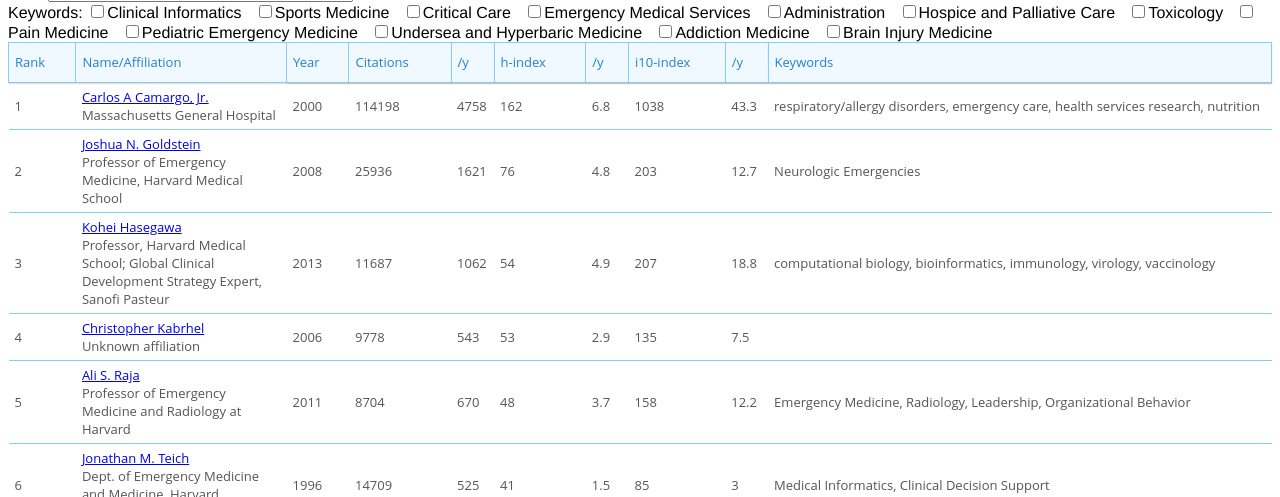
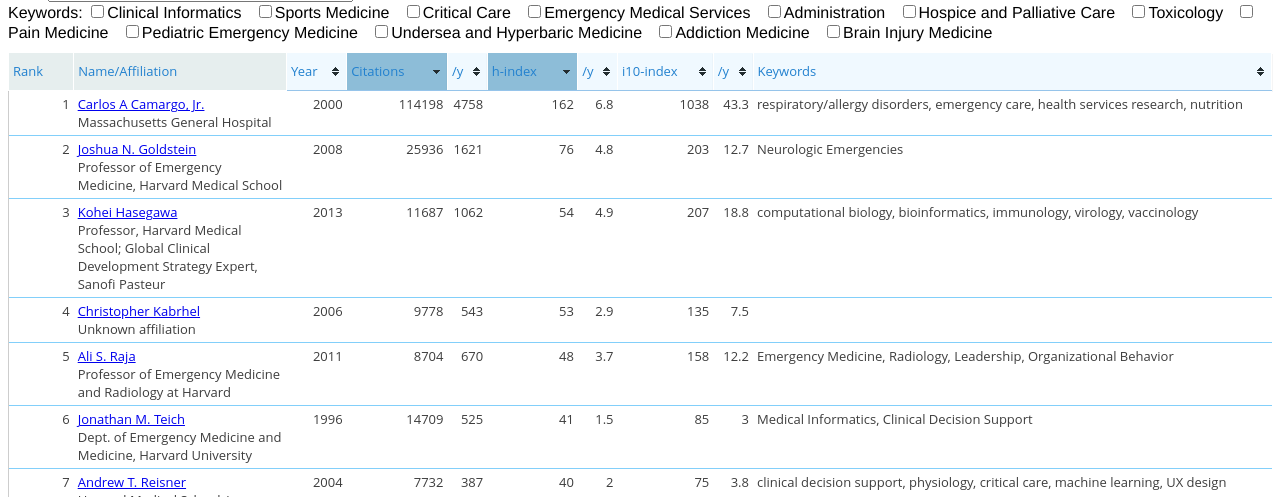
Before and after one commit to adamlandman/citation-scraper-EM, a website: page index.html in a window 1280 px wide. Shown: the part 303-800 px from the top of the page. Drawn offline with nearby package versions, Linux system fonts and the light colour scheme.

Commit message:
Update index.html
Added tablesorter class to show sort icons

```diff
--- a/index.html
+++ b/index.html
@@ -56,7 +56,7 @@
 <span title="brain, brain injury, stroke">
     <input type="checkbox" name="KeywordCheckBox" value="Brain" />Brain Injury Medicine&nbsp;&nbsp;</span>
 
-<table id="stats" border="0" class="tablesorter-dropbox filterable keywordfilterable">
+<table id="stats" border="0" class="tablesorter-dropbox tablesorter filterable keywordfilterable">
 <thead>
 <tr>
     <th width="55">Rank</th>
```
